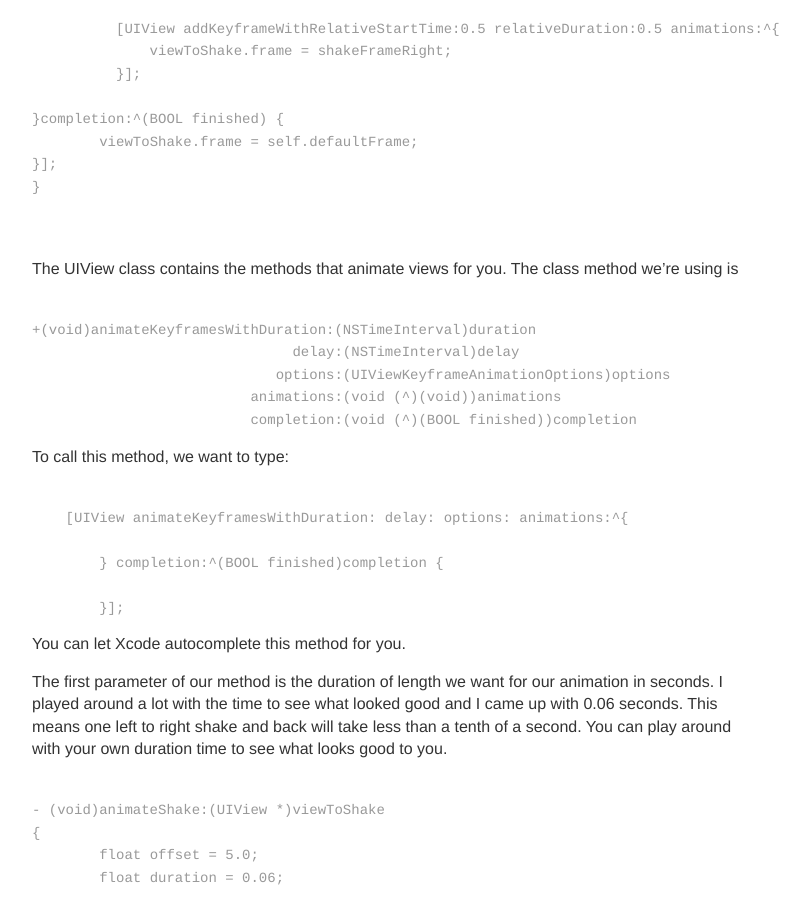
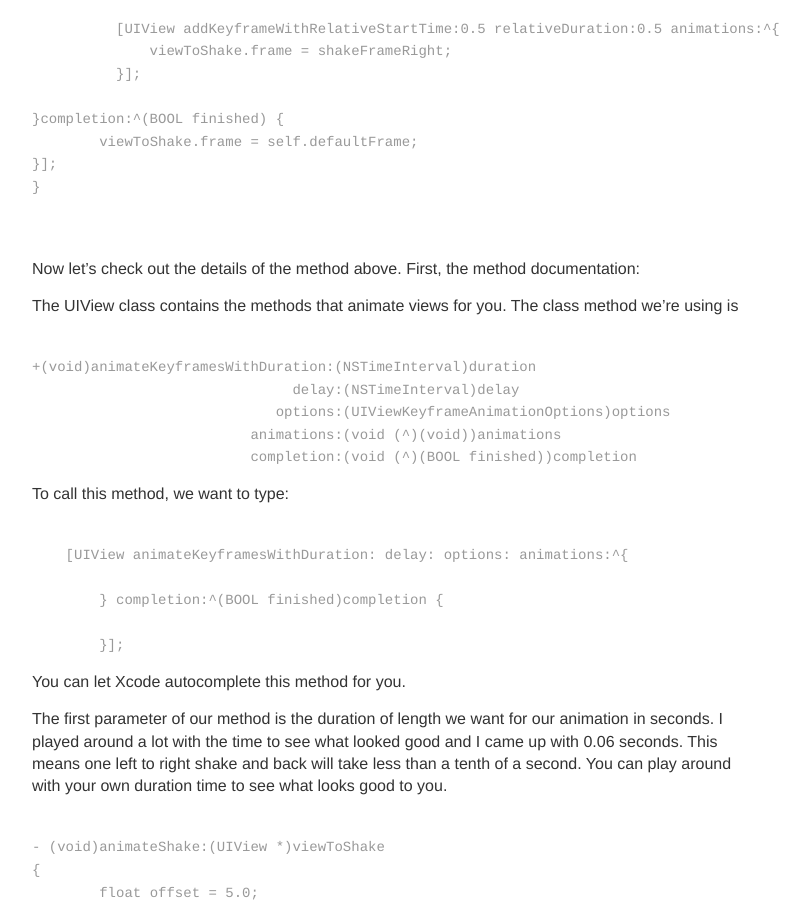
Before and after one commit to trentyou/trentyou.github.io, a Jekyll site: the page built from _posts/2014-12-7-Shaking a UIView.md, in a window 1280 px wide and 900 px high, scrolled down 5611 px. Shown: the whole window, without its empty margins (248-1055 px from the left). Built offline with Jekyll 4.4.1, drawn with Linux system fonts in a browser that asks for light colours.

Commit message:
Updated 2014-12-7-Shaking a UIView.md

```diff
--- a/_posts/2014-12-7-Shaking a UIView.md
+++ b/_posts/2014-12-7-Shaking a UIView.md
@@ -215,6 +215,8 @@ Now that we have the two frames that we'll be animating between, let's dive into
 
 
 <br>
+Now let's check out the details of the method above. First, the method documentation:
+
 The UIView class contains the methods that animate views for you. The class method we're using is
 
 <pre><code>
```
